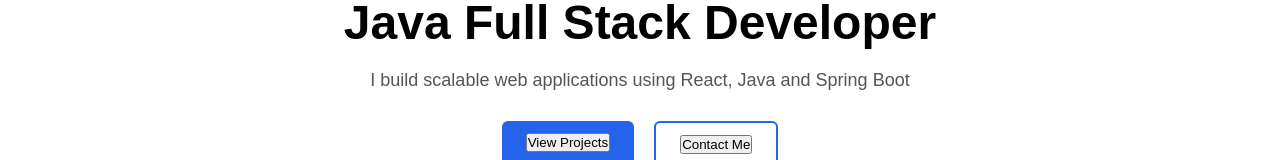
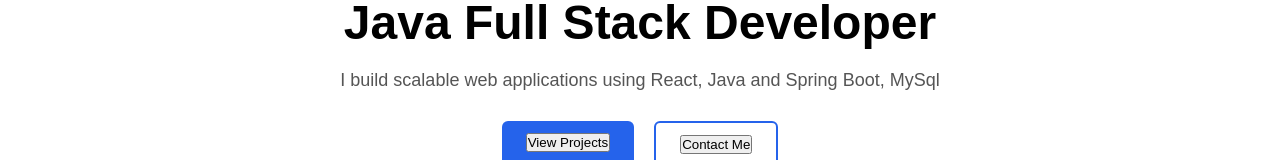
Before and after one commit to GauravRohitStack/stack-full-portfolio-gaurav-babss-ssirs, a React (Vite) app: page / in a window 1280 px wide. Shown: the part 143-303 px from the top of the page. Built offline with nearby package versions, Linux system fonts and the light colour scheme.

Commit message:
Final update

```diff
--- a/src/pages/Home.jsx
+++ b/src/pages/Home.jsx
@@ -12,7 +12,7 @@
 
       <p>
         I build scalable web applications using
-        React, Java and Spring Boot
+        React, Java and Spring Boot, MySql
       </p>
 
       <div className="hero-buttons">
```
